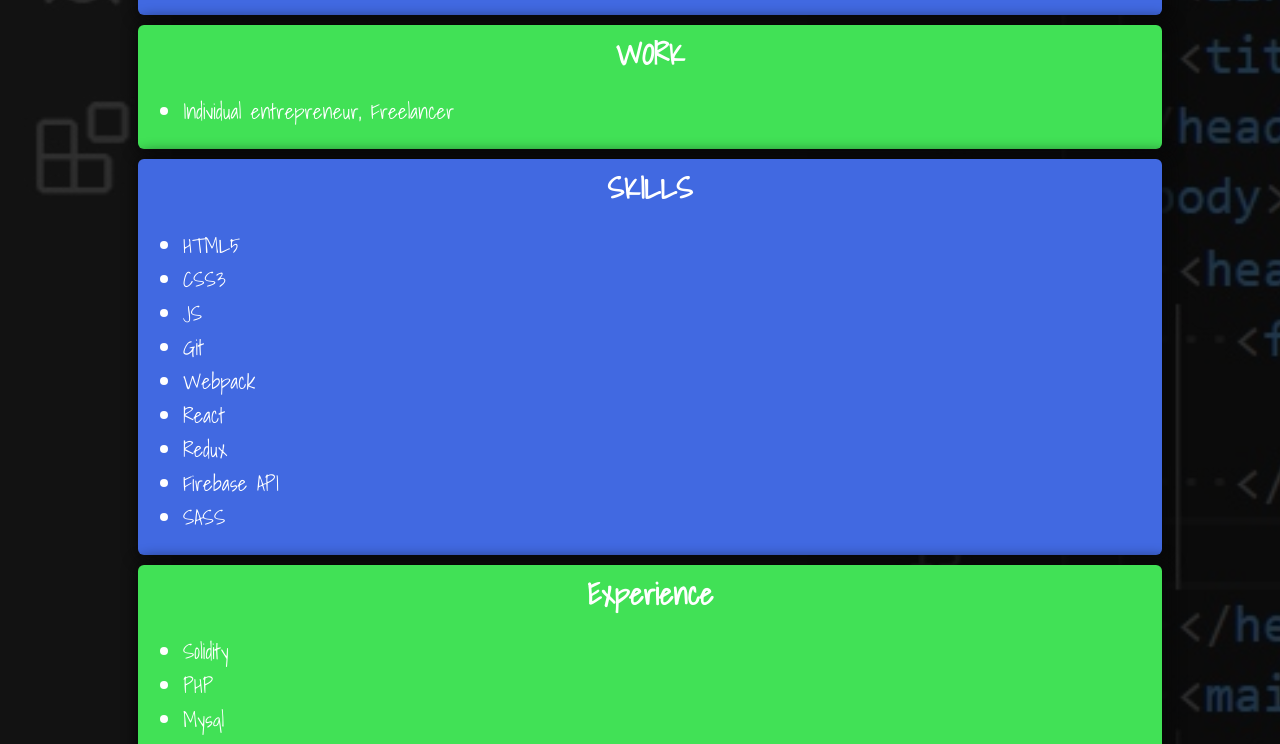
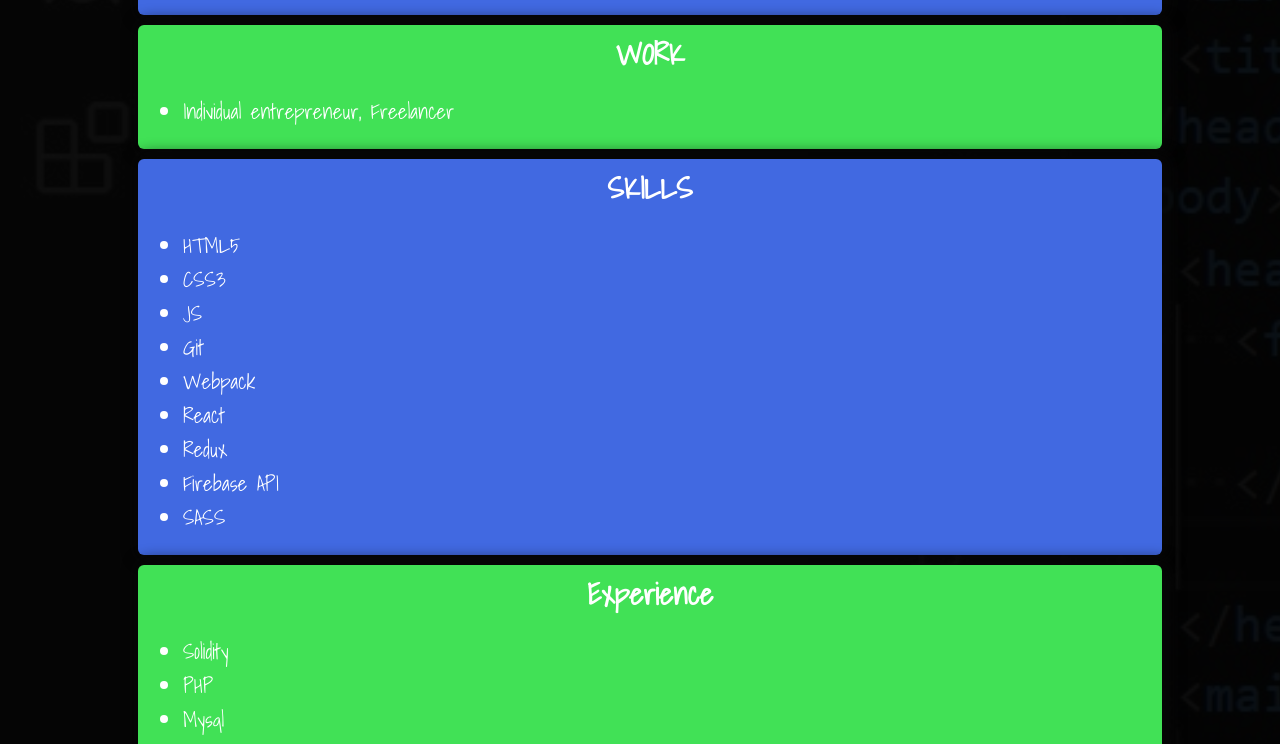
Before and after one commit to GemsGame/rsschool-cv, a plain HTML site: page index.html in a window 1280 px wide. Shown: the part 799-1543 px from the top of the page. Drawn offline with Linux system fonts and the light colour scheme.

Commit message:
fix: opacity

```diff
--- a/style.css
+++ b/style.css
@@ -2,7 +2,7 @@
 body {
   max-width: 1024px;
   margin: 0 auto;
-  background: rgba(0, 0, 0, 0.655) url("./img/code.jpg") no-repeat;
+  background: rgba(0, 0, 0, 0.9) url("./img/code.jpg") no-repeat;
   background-size: cover;
   background-blend-mode: overlay;
   font-family: "Shadows Into Light", cursive;
```
